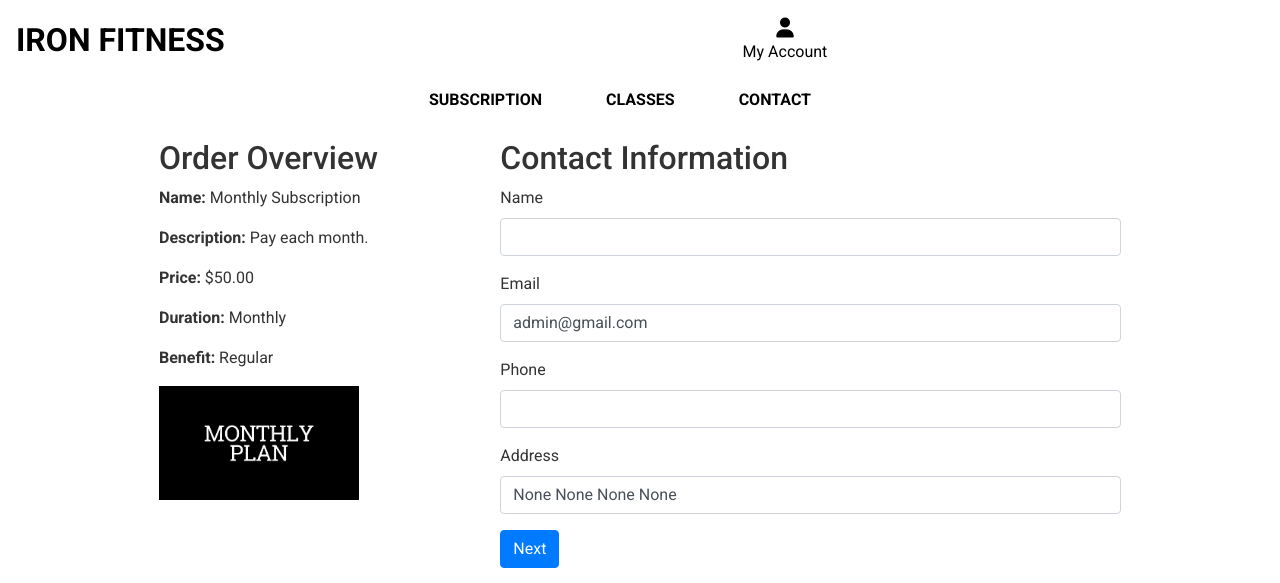
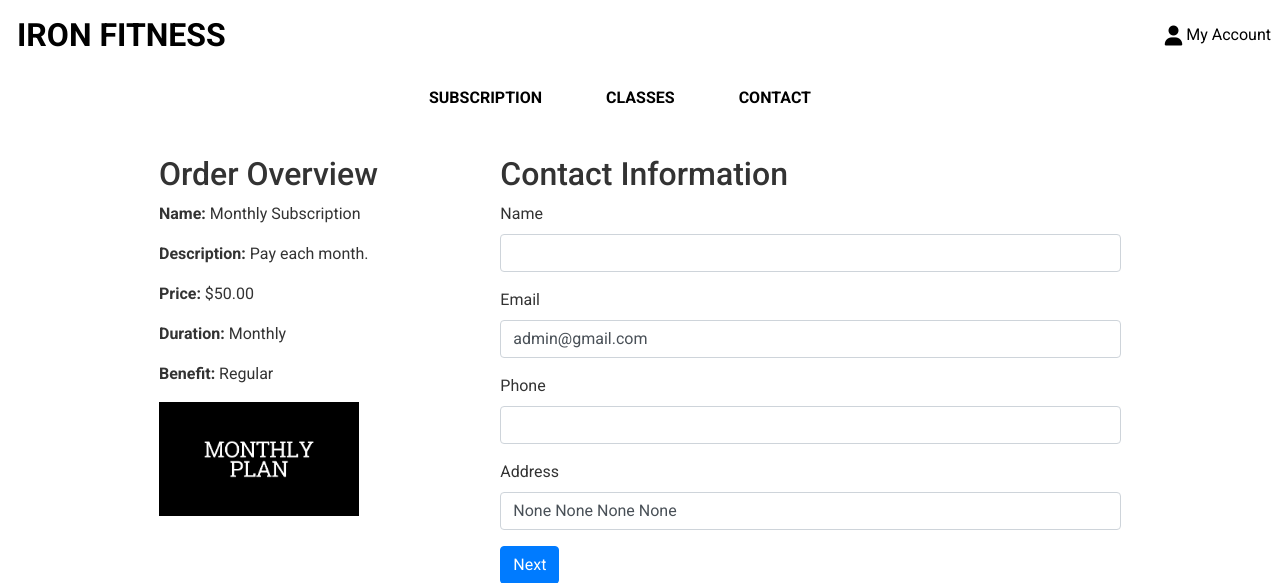
Before and after one commit to linusapelgren/Iron-Fitness, a Django app: page /checkout/1/ in a window 1280 px wide. Shown: the top 583 px of the page. Run offline with Django 5.2, Linux system fonts and the light colour scheme; a user stored in the database is signed in; data comes from the database, SQL or seed files in the repository; some libraries are stand-ins or nearby versions.

Commit message:
Updated base.html

```diff
--- a/templates/allauth/base.html
+++ b/templates/allauth/base.html
@@ -39,26 +39,60 @@
     {% endblock %}
     <!-- Title of the page -->
     <title>Iron Fitness Gym {% block extra_title%}{% endblock %}</title>
+</head>
 <body>
+    <style>
+        .header-container {
+            display: flex;
+            align-items: center;
+            justify-content: space-between;
+            padding: 0.5rem 1rem;
+        }
+        .main-logo-link h2 {
+            margin: 0;
+        }
+        .navbar .navbar-toggler {
+            margin-left: auto;
+        }
+        .navbar-toggler-icon {
+            font-size: 1.25rem;
+        }
+        .dropdown-menu {
+            min-width: 10rem;
+        }
+        .dropdown-item {
+            padding: 0.5rem 1rem;
+        }
+        .list-inline-item .nav-link {
+            display: flex;
+            align-items: center;
+            padding: 0.25rem 0.5rem;
+        }
+        .list-inline-item .nav-link .fas {
+            margin-right: 0.25rem;
+        }
+        .list-inline-item .nav-link p {
+            margin: 0;
+        }
+    </style>
     <header class="container-fluid fixed-top">
-        <div id="topnav" class="row bg-white pt-lg-2 d-none d-lg-flex">
-            <div class="col-12 col-lg-4 my-auto py-1 py-lg-0 text-center text-lg-left">
+        <div id="topnav" class="row bg-white d-none d-lg-flex">
+            <div class="col-12 header-container">
+                <div class="my-auto text-center text-lg-left">
                     <a href="{% url 'home' %}" class="nav-link main-logo-link">
-                    <h2 class="logo-font text-black my-0"><strong>Iron Fitness</strong></h2>
+                        <h2 class="logo-font text-black"><strong>Iron Fitness</strong></h2>
                     </a>
                 </div>
-            <div class="col-12 col-lg-4 my-auto py-1 py-lg-0">
-                <ul class="list-inline list-unstyled text-center text-lg-right my-0">
+                <div class="my-auto">
+                    <ul class="list-inline list-unstyled text-center my-0">
                         <li class="list-inline-item dropdown">
                             <a class="text-black nav-link" href="#" id="user-options" data-toggle="dropdown" aria-haspopup="true" aria-expanded="false">
-                            <div class="text-center">
-                                <div><i class="fas fa-user fa-lg"></i></div>
+                                <i class="fas fa-user fa-lg"></i>
                                 <p class="my-0">My Account</p>
-                            </div>
                             </a>
                             <div class="dropdown-menu border-0" aria-labelledby="user-options">
                                 {% if request.user.is_authenticated %}
-                                <a href="" class="dropdown-item">My Profile</a>
+                                    <a href="{% url 'profile_view' %}" class="dropdown-item">My Profile</a>
                                     <a href="{% url 'account_logout' %}" class="dropdown-item">Logout</a>
                                 {% else %}
                                     <a href="{% url 'account_signup' %}" class="dropdown-item">Register</a>
@@ -67,6 +101,7 @@
                             </div>
                         </li>
                     </ul>
+                </div>
             </div>
         </div>
         <div class="row bg-white">
@@ -136,7 +171,6 @@
             }
         </script>
     {% endblock %}
-</body>
     {% block scripts %}
         <!-- Additional scripts for individual pages -->
     {% endblock %}
```
Lines whose indentation alone changed are shown as unchanged.
